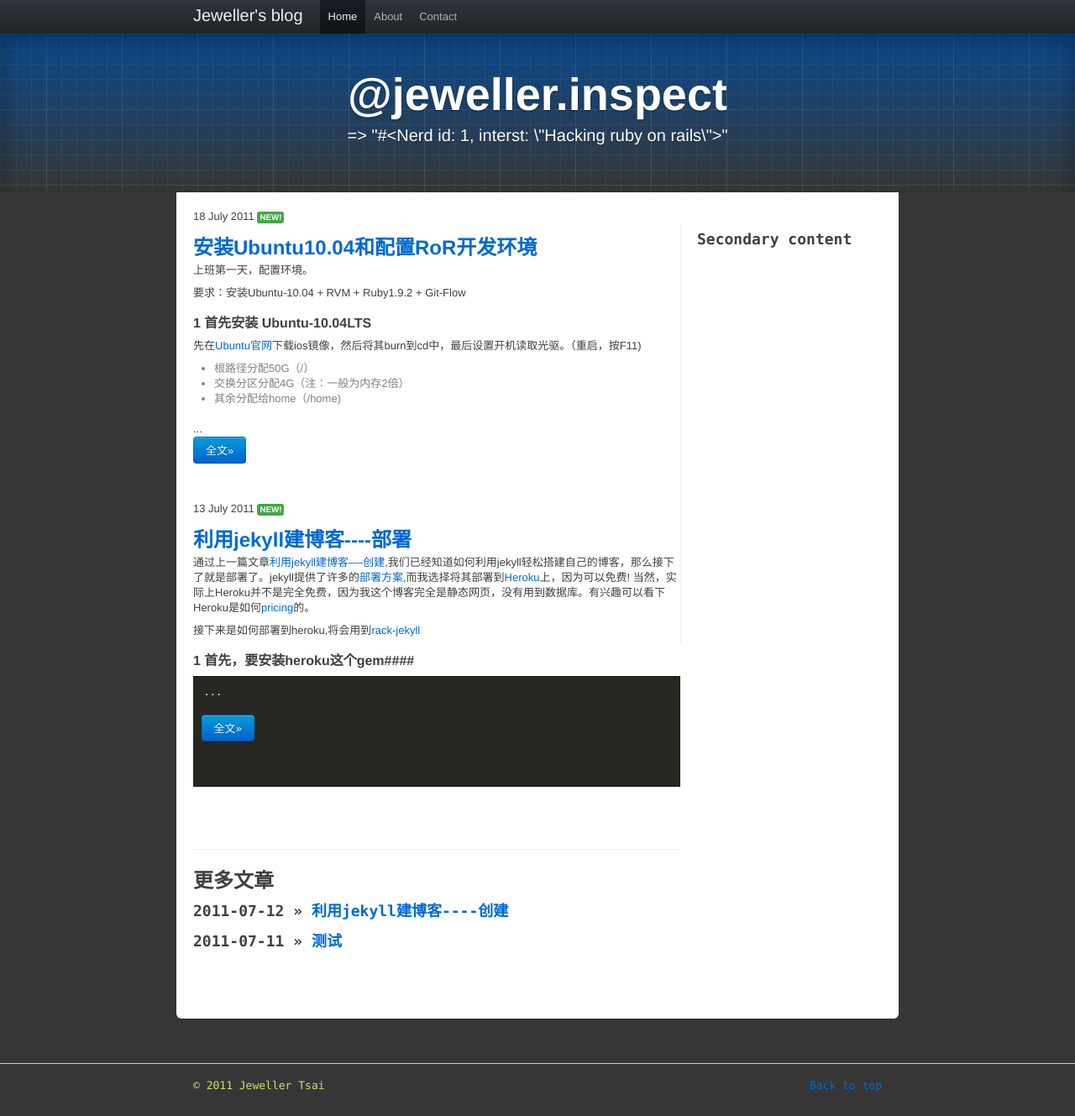
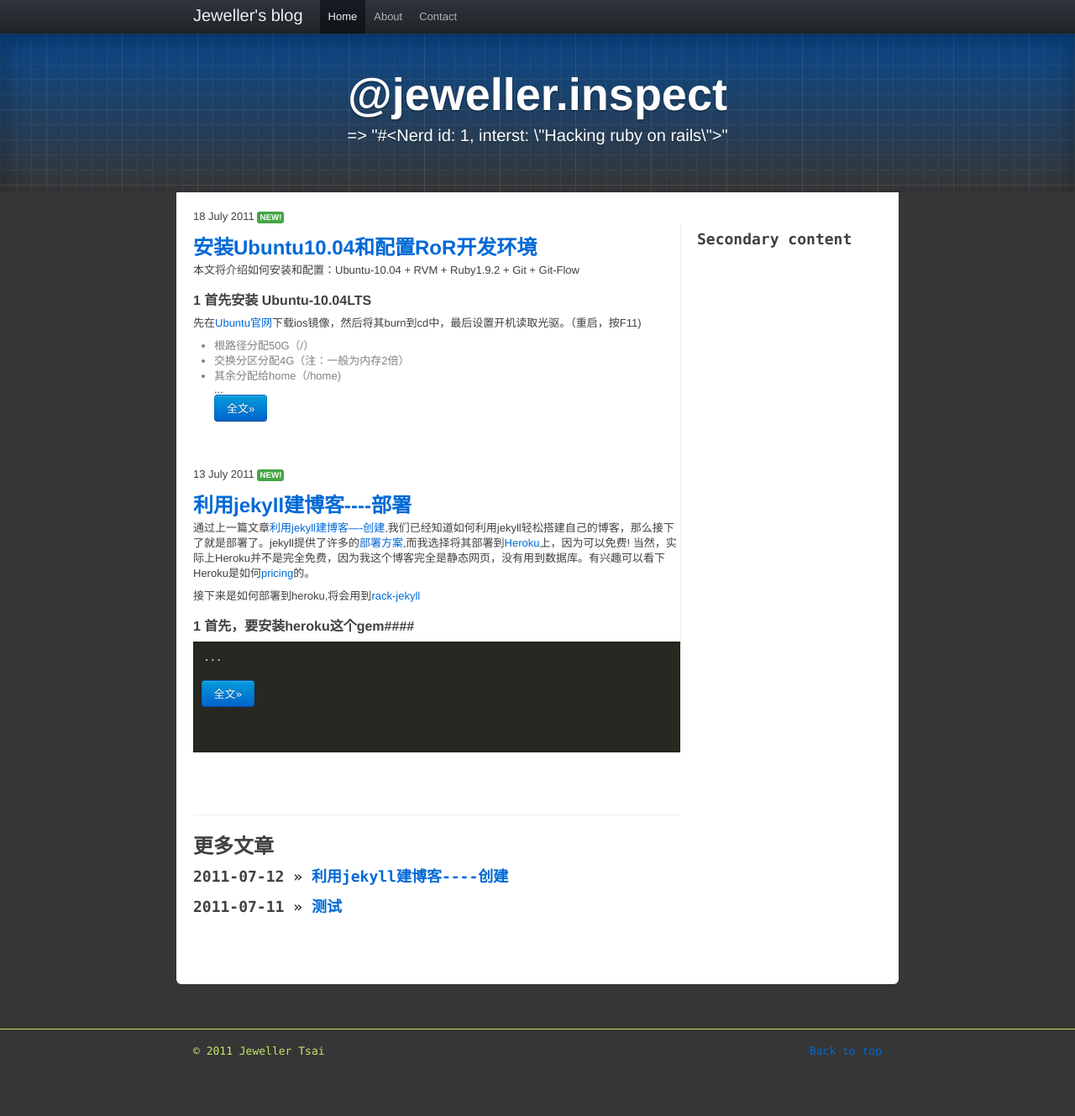
Before and after one commit to Jeweller-Tsai/jeweller-tsai.github.com, a Jekyll site: the page built from index.html, in a window 1280 px wide and 1329 px high. Shown: the whole window at 84% size. Built offline with Jekyll 4.4.1, drawn with Linux system fonts in a browser that asks for light colours; Markdown is read by kramdown in place of the engine named in the settings; part of the change alters nothing that is shown.

```diff
--- a/_posts/2011-07-18-install-ubuntu-and-ror-environment.markdown
+++ b/_posts/2011-07-18-install-ubuntu-and-ror-environment.markdown
@@ -4,9 +4,7 @@ title: 安装Ubuntu10.04和配置RoR开发环境
 category: linux
 ---
 
-上班第一天，配置环境。
-
-要求：安装Ubuntu-10.04 \+ RVM \+ Ruby1.9.2 \+ Git-Flow
+本文将介绍如何安装和配置：Ubuntu-10.04 \+ RVM \+ Ruby1.9.2 \+ Git \+ Git-Flow
 
 #### 1 首先安装 Ubuntu-10.04LTS ####
 
@@ -16,9 +14,10 @@ category: linux
 + 交换分区分配4G（注：一般为内存2倍）
 + 其余分配给home（/home)
 
-之后等待自动安装，可以去吃饭去。:) 接下来安装RVM
+#### 2 安装RVM ####
 
-#### 2 安装RVM ####
+[rvm](https://rvm.beginrescueend.com/
+"https://rvm.beginrescueend.com/")作为ruby版本管理工具，在ruby社区被广泛使用。例如，你有两个项目，一个用到ruby1.8.7,另外一个用到ruby1.9.2，同时，这两个项目分别有依赖与不同的gem，如果没有像rvm这样的版本管理工具，你很难对这两个项目同时进行开发与维护。另外，利用rvm来安装ruby也相当简单。
 
 访问其[官网](https://rvm.beginrescueend.com/ "https://rvm.beginrescueend.com/"),有详细的教程。RVM有两种安装模式：Single-User和Mutil-User,我们选择Single-User模式。开始[安装](https://rvm.beginrescueend.com/rvm/install/ "可以到这里看详细安装教程")：
 
@@ -26,7 +25,7 @@ category: linux
 
     curl -s https://rvm.beginrescueend.com/install/rvm -o rvm-installer ; chmod +x rvm-installer ; ./rvm-installer --version latest
 
-2.2 把RVM作为函数装载到shell会话中
+2.2 把RVM作为功能加载到shell会话中
 
     user$ echo '[[ -s "$HOME/.rvm/scripts/rvm" ]] && . "$HOME/.rvm/scripts/rvm" # Load RVM function' >> ~/.bash_profile
 
@@ -35,88 +34,75 @@ category: linux
     source .bash_profile
     user$ type rvm | head -1
 
-    如果安装和配置都正确的话，会看到`rvm is a function`
+  如果安装和配置都正确的话，会看到`rvm is a function`
 
-2.4 现在可以看看RVM给我们带来什么benefit！（如果你曾经在linux安装过ruby1.9.2的话，那种蛋疼只有自己试过才知道！）
+2.4 用`rvm notes`查看安装ruby所需依赖，并将其安装
 
-+ 2.4.1 在shell中输入`rvm list known`，能够列出ruby的所有版本
+    sudo /usr/bin/apt-get install build-essential bison openssl libreadline6 libreadline6-dev curl git-core zlib1g zlib1g-dev libssl-dev libyaml-dev libsqlite3-0 libsqlite3-dev sqlite3 libxml2-dev libxslt-dev autoconf libc6-dev ncurses-dev
 
->  ![rvm list known](/images/article-images/rvm-list-known.png "list of ruby versions")
+2.5 安装ruby1.8.7\(这里安装1.8.7是因为janus依赖与1.8.7\)
 
-+ 2.4.2 安装ruby 1.9.2
+    rvm install 1.8.7
+    rvm use 1.8.7
 
-    rvm install 1.9.2
-
-+ 2.4.3 使用ruby 1.9.2 并将其设置为默认
-
-    rvm use 1.9.2 --default
-
-+ 2.4.4 用`ruby -v`测试一下是否安装正确，能看到类似如下：
-
-    ruby 1.9.2p180 (2011-02-18 revision 30909) [i386-darwin9.8.0]
-
-+ 2.4.5 用`rvm notes`看看系统所需要的依赖，会看到如下
-
-    # For Ruby (MRI & ree)  you should install the following OS dependencies:ruby: /usr/bin/apt-get install build-essential bison openssl libreadline6 libreadline6-dev curl git-core zlib1g zlib1g-dev libssl-dev libyaml-dev libsqlite3-0 libsqlite3-dev sqlite3 libxml2-dev libxslt-dev autoconf libc6-dev ncurses-dev
-
-只要copy然后安装这些依赖，如果没有安装可能导致一些意外。我一开始也没有安装这些依赖，结果不能安装rails。（注：安装了之后要`rvm install 1.9.2`将ruby重新安装一次才能生效。）
+  用`ruby -v`查看是否安装正确
 
 
-#### 3 安装gitflow ####
+#### 3 安装git和gitflow ####
 
-首先要安装git，利用`sudo apt-get install git` 一句话搞定。
+[git](http://git-scm.com/,
+"http://git-scm.com/")是一个免费的开源的版本控制系统，与svn类似。
 
-接下来开始安装[gitflow](https://github.com/nvie/gitflow "https://github.com/nvie/gitflow")
+[gitflow](https://github.com/nvie/gitflow "https://github.com/nvie/gitflow")可以帮助我们更好的管理分支，这无论是在个人开发或者是团队开发都是很有用的！更多了解，请看[这里](http://nvie.com/posts/a-successful-git-branching-model/)
+
+3.1 安装git
+
+    sudo apt-get install git-core git-gui git-doc
+
+3.2 安装gitflow
 
 在linux下，可以利用Rick Osborne的git-flow installer来安装，相当方便。
 
     wget --no-check-certificate -q -O - https://github.com/nvie/gitflow/raw/develop/contrib/gitflow-installer.sh | sudo bash
 
-OK了，接下来就是要熟悉git-flow了，等下次再写写。
 
 #### 4 安装rails ####
 
-首先要安装 rubygems1.9.1
+4.1 安装 rubygems1.9.1
 
-    sudo apt-get install rubygems1.9.1
+    apt-get install rubygems1.9.1
 
-接下安装rails
+4.2 安装rails
 
-    sudo gem install rails 3.0.9
+    gem install rails 3.0.9
+
+另外，可以安装`bundler`, 这个可以方便的安装gem
+
+    gem install bundler
 
 #### 5 安装janus ####
 
-“shame on you， if you don‘t know vim" --看到这句话时，我决心学习使用vim :) 如果你有看到高手是如何使用vim的话，一定会惊叹不已。
+“shame on you， if you don‘t know vim" :-)
 
-+ 5.1 安装vim-gnome
+做RoR开发，很少人使用笨重的IDE，比较强大的编辑器有vim，emacs和textmate。[这里](http://yannesposito.com/Scratch/en/blog/Learn-Vim-Progressively/)有一篇很好的学习vim的教程，希望有所帮助。
 
-    apt-get install vim-gnome
+5.1 安装vim-gnomle和exuberant-ctags
 
-注：这默认会安装 commend-T 这个在ubuntu下可能会导致缩进不正常
+    apt-get install vim-gnome exuberant-ctags
 
-    cd ~/.vim
-
-将以下代码注释掉，再执行`apt-get install vim-gnome`
-
-{% highlight ruby linenos %}
-vim_plugin_task "command_t",        "http://s3.wincent.com/command-t/releases/command-t-1.2.1.vba" do
-  Dir.chdir "ruby/command-t" do
-    if File.exists?("/usr/bin/ruby1.8") # prefer 1.8 on *.deb systems
-      sh "/usr/bin/ruby1.8 extconf.rb"
-    elsif File.exists?("/usr/bin/ruby") # prefer system rubies
-      sh "/usr/bin/ruby extconf.rb"
-    elsif `rvm > /dev/null 2>&1` && $?.exitstatus == 0
-      sh "rvm system ruby extconf.rb"
-    end
-    sh "make clean && make"
-  end
-end
-{% endhighlight %}
-
-+ 5.2 安装[janus](https://github.com/carlhuda/janus "https://github.com/carlhuda/janus")
+5.2 安装[janus](https://github.com/carlhuda/janus "https://github.com/carlhuda/janus")
 
     curl https://raw.github.com/carlhuda/janus/master/bootstrap.sh -o - | sh
 
-安装完之后就要好好花时间去熟悉vim这个利器了。
+#### 6 安装ruby1.9.2 ####
 
-就写到这吧，第一天over了！
+这里和上面安装1.8.7一样
+
+    rvm install 1.9.2
+    rvm use 1.9.2 --default    这里讲1.9.2设置为默认版本
+    ruby -v
+
+## 总结 ##
+
+配置开发环境是开始学习ruby on
+rails的第一件重要的事情，我最初尝试在ubuntu上配置开发环境时浪费了许多时间，希望这篇文章能有所帮助。同时，如果文中有什么错误或者有什么问题，欢迎讨论！
```
